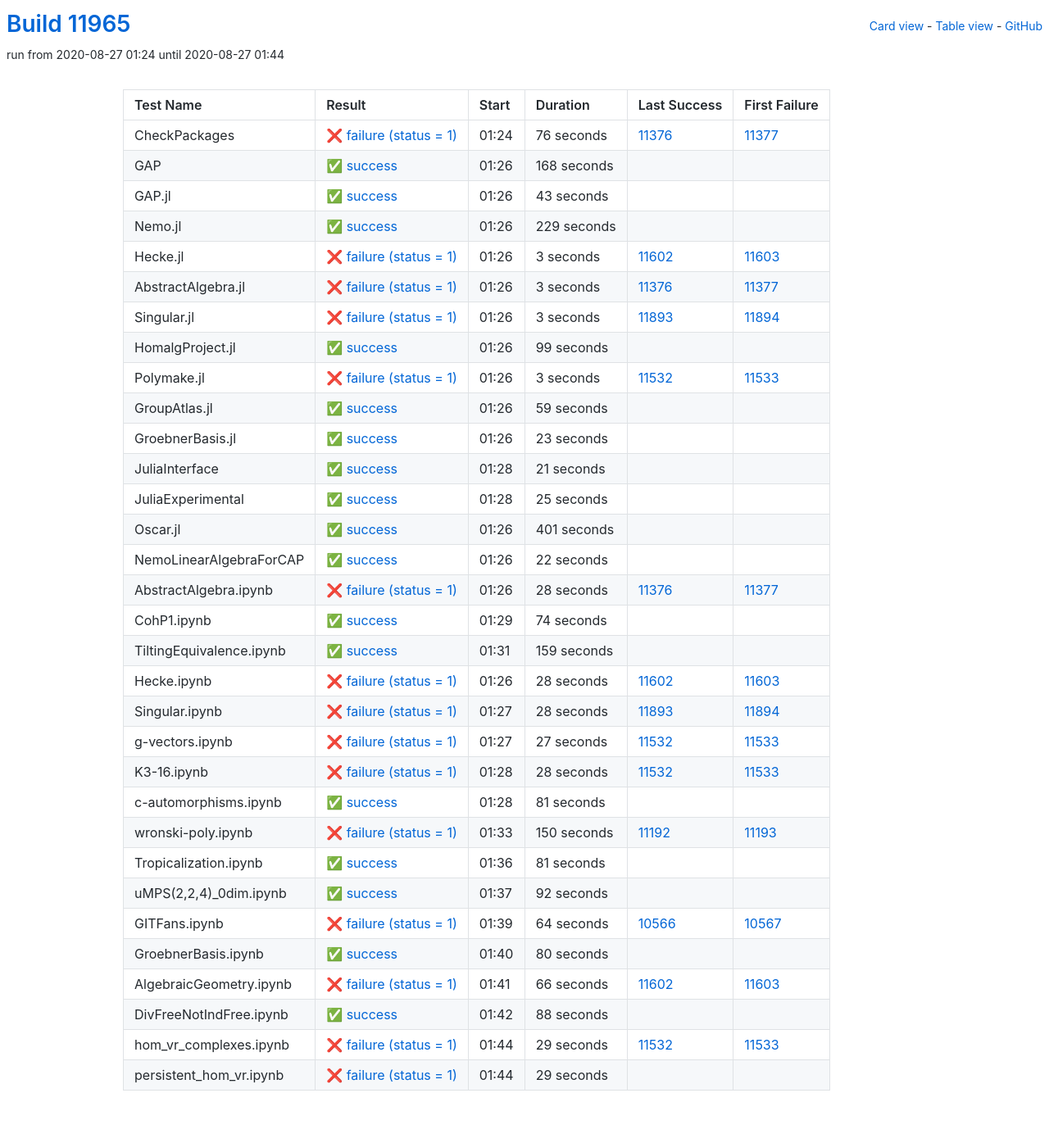
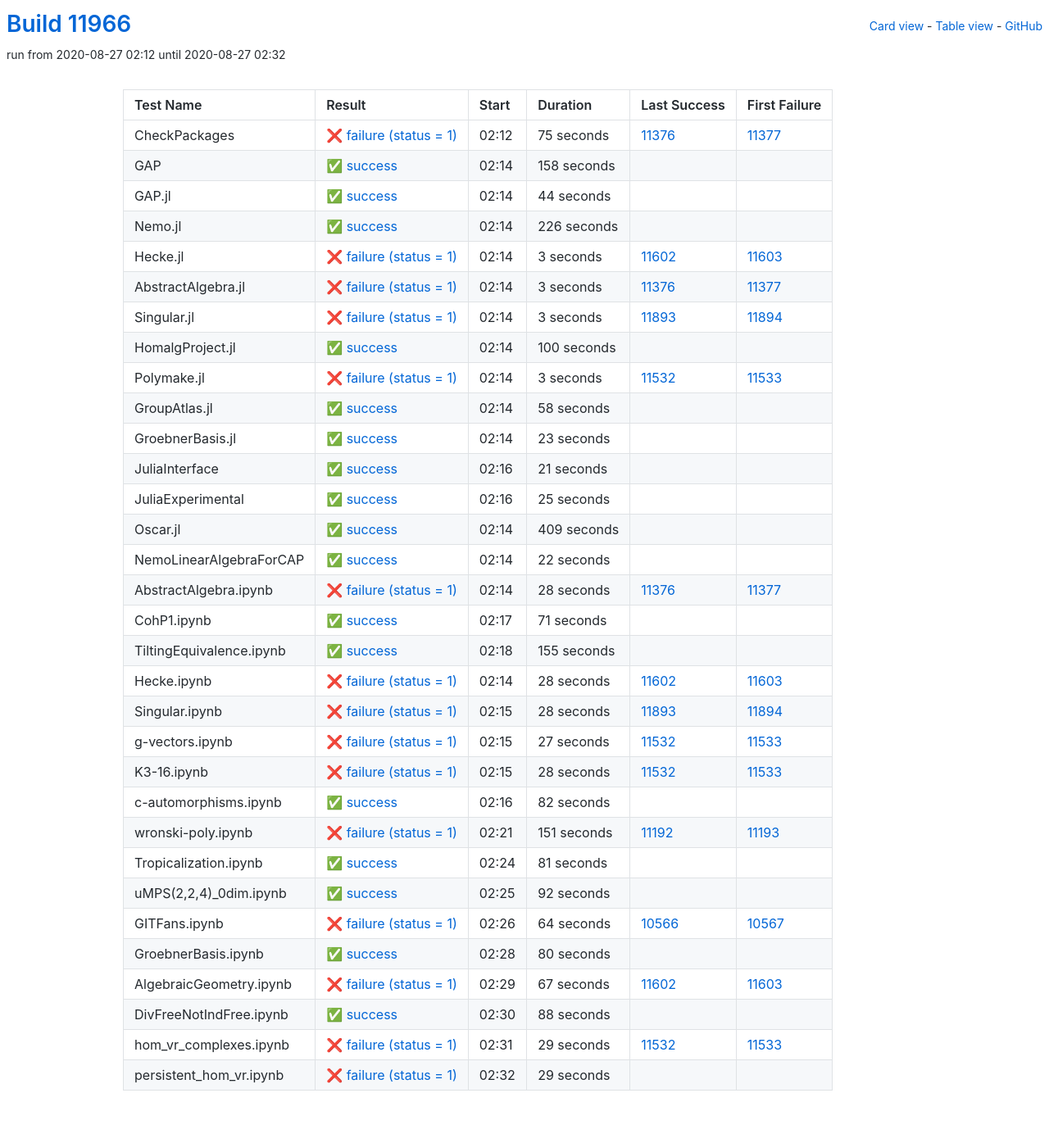
Before and after one commit to oscar-system/oscar-ci-status, a Jekyll site: the page built from table.html, in a window 1280 px wide. Shown: the whole page at 82% size. Built offline with Jekyll 4.4.1, drawn with Linux system fonts in a browser that asks for light colours.

Commit message:
Build #11966

```diff
--- a/_data/ci.yml
+++ b/_data/ci.yml
@@ -1,6 +1,6 @@
 ---
-build: 11965
-build_url: https://oscarci.mathematik.uni-kl.de/job/oscar/11965/
+build: 11966
+build_url: https://oscarci.mathematik.uni-kl.de/job/oscar/11966/
 job: oscar
 organization: oscar-system
 repo: oscar-ci-status
@@ -8,56 +8,56 @@
 tests:
 - name: CheckPackages
   id: checkpackages
-  log: https://oscarci.mathematik.uni-kl.de/job/oscar/11965/artifact/logs/build-11965/CheckPackages.log
-  start: 2020-08-27 01:24
+  log: https://oscarci.mathematik.uni-kl.de/job/oscar/11966/artifact/logs/build-11966/CheckPackages.log
+  start: 2020-08-27 02:12
   success: false
   exitcode: 1
   status: failure
-  duration: 76
+  duration: 75
   last_success: 11376
   last_success_url: https://oscarci.mathematik.uni-kl.de/job/oscar/11376/
   first_failure: 11377
   first_failure_url: https://oscarci.mathematik.uni-kl.de/job/oscar/11377/
 - name: GAP
   id: gap
-  log: https://oscarci.mathematik.uni-kl.de/job/oscar/11965/artifact/logs/build-11965/GAP.log
-  start: 2020-08-27 01:26
+  log: https://oscarci.mathematik.uni-kl.de/job/oscar/11966/artifact/logs/build-11966/GAP.log
+  start: 2020-08-27 02:14
   success: true
   exitcode: 0
   status: success
-  duration: 168
+  duration: 158
   last_success: false
   last_success_url:
   first_failure: false
   first_failure_url:
 - name: GAP.jl
   id: gap-jl
-  log: https://oscarci.mathematik.uni-kl.de/job/oscar/11965/artifact/logs/build-11965/GAP.jl.log
-  start: 2020-08-27 01:26
+  log: https://oscarci.mathematik.uni-kl.de/job/oscar/11966/artifact/logs/build-11966/GAP.jl.log
+  start: 2020-08-27 02:14
   success: true
   exitcode: 0
   status: success
-  duration: 43
+  duration: 44
   last_success: false
   last_success_url:
   first_failure: false
   first_failure_url:
 - name: Nemo.jl
   id: nemo-jl
-  log: https://oscarci.mathematik.uni-kl.de/job/oscar/11965/artifact/logs/build-11965/Nemo.jl.log
-  start: 2020-08-27 01:26
+  log: https://oscarci.mathematik.uni-kl.de/job/oscar/11966/artifact/logs/build-11966/Nemo.jl.log
+  start: 2020-08-27 02:14
   success: true
   exitcode: 0
   status: success
-  duration: 229
+  duration: 226
   last_success: false
   last_success_url:
   first_failure: false
   first_failure_url:
 - name: Hecke.jl
   id: hecke-jl
-  log: https://oscarci.mathematik.uni-kl.de/job/oscar/11965/artifact/logs/build-11965/Hecke.jl.log
-  start: 2020-08-27 01:26
+  log: https://oscarci.mathematik.uni-kl.de/job/oscar/11966/artifact/logs/build-11966/Hecke.jl.log
+  start: 2020-08-27 02:14
   success: false
   exitcode: 1
   status: failure
@@ -68,8 +68,8 @@
   first_failure_url: https://oscarci.mathematik.uni-kl.de/job/oscar/11603/
 - name: AbstractAlgebra.jl
   id: abstractalgebra-jl
-  log: https://oscarci.mathematik.uni-kl.de/job/oscar/11965/artifact/logs/build-11965/AbstractAlgebra.jl.log
-  start: 2020-08-27 01:26
+  log: https://oscarci.mathematik.uni-kl.de/job/oscar/11966/artifact/logs/build-11966/AbstractAlgebra.jl.log
+  start: 2020-08-27 02:14
   success: false
   exitcode: 1
   status: failure
@@ -80,8 +80,8 @@
   first_failure_url: https://oscarci.mathematik.uni-kl.de/job/oscar/11377/
 - name: Singular.jl
   id: singular-jl
-  log: https://oscarci.mathematik.uni-kl.de/job/oscar/11965/artifact/logs/build-11965/Singular.jl.log
-  start: 2020-08-27 01:26
+  log: https://oscarci.mathematik.uni-kl.de/job/oscar/11966/artifact/logs/build-11966/Singular.jl.log
+  start: 2020-08-27 02:14
   success: false
   exitcode: 1
   status: failure
@@ -92,20 +92,20 @@
   first_failure_url: https://oscarci.mathematik.uni-kl.de/job/oscar/11894/
 - name: HomalgProject.jl
   id: homalgproject-jl
-  log: https://oscarci.mathematik.uni-kl.de/job/oscar/11965/artifact/logs/build-11965/HomalgProject.jl.log
-  start: 2020-08-27 01:26
+  log: https://oscarci.mathematik.uni-kl.de/job/oscar/11966/artifact/logs/build-11966/HomalgProject.jl.log
+  start: 2020-08-27 02:14
   success: true
   exitcode: 0
   status: success
-  duration: 99
+  duration: 100
   last_success: false
   last_success_url:
   first_failure: false
   first_failure_url:
 - name: Polymake.jl
   id: polymake-jl
-  log: https://oscarci.mathematik.uni-kl.de/job/oscar/11965/artifact/logs/build-11965/Polymake.jl.log
-  start: 2020-08-27 01:26
+  log: https://oscarci.mathematik.uni-kl.de/job/oscar/11966/artifact/logs/build-11966/Polymake.jl.log
+  start: 2020-08-27 02:14
   success: false
   exitcode: 1
   status: failure
@@ -116,20 +116,20 @@
   first_failure_url: https://oscarci.mathematik.uni-kl.de/job/oscar/11533/
 - name: GroupAtlas.jl
   id: groupatlas-jl
-  log: https://oscarci.mathematik.uni-kl.de/job/oscar/11965/artifact/logs/build-11965/GroupAtlas.jl.log
-  start: 2020-08-27 01:26
+  log: https://oscarci.mathematik.uni-kl.de/job/oscar/11966/artifact/logs/build-11966/GroupAtlas.jl.log
+  start: 2020-08-27 02:14
   success: true
   exitcode: 0
   status: success
-  duration: 59
+  duration: 58
   last_success: false
   last_success_url:
   first_failure: false
   first_failure_url:
 - name: GroebnerBasis.jl
   id: groebnerbasis-jl
-  log: https://oscarci.mathematik.uni-kl.de/job/oscar/11965/artifact/logs/build-11965/GroebnerBasis.jl.log
-  start: 2020-08-27 01:26
+  log: https://oscarci.mathematik.uni-kl.de/job/oscar/11966/artifact/logs/build-11966/GroebnerBasis.jl.log
+  start: 2020-08-27 02:14
   success: true
   exitcode: 0
   status: success
@@ -140,8 +140,8 @@
   first_failure_url:
 - name: JuliaInterface
   id: juliainterface
-  log: https://oscarci.mathematik.uni-kl.de/job/oscar/11965/artifact/logs/build-11965/JuliaInterface.log
-  start: 2020-08-27 01:28
+  log: https://oscarci.mathematik.uni-kl.de/job/oscar/11966/artifact/logs/build-11966/JuliaInterface.log
+  start: 2020-08-27 02:16
   success: true
   exitcode: 0
   status: success
@@ -152,8 +152,8 @@
   first_failure_url:
 - name: JuliaExperimental
   id: juliaexperimental
-  log: https://oscarci.mathematik.uni-kl.de/job/oscar/11965/artifact/logs/build-11965/JuliaExperimental.log
-  start: 2020-08-27 01:28
+  log: https://oscarci.mathematik.uni-kl.de/job/oscar/11966/artifact/logs/build-11966/JuliaExperimental.log
+  start: 2020-08-27 02:16
   success: true
   exitcode: 0
   status: success
@@ -164,20 +164,20 @@
   first_failure_url:
 - name: Oscar.jl
   id: oscar-jl
-  log: https://oscarci.mathematik.uni-kl.de/job/oscar/11965/artifact/logs/build-11965/Oscar.jl.log
-  start: 2020-08-27 01:26
+  log: https://oscarci.mathematik.uni-kl.de/job/oscar/11966/artifact/logs/build-11966/Oscar.jl.log
+  start: 2020-08-27 02:14
   success: true
   exitcode: 0
   status: success
-  duration: 401
+  duration: 409
   last_success: false
   last_success_url:
   first_failure: false
   first_failure_url:
 - name: NemoLinearAlgebraForCAP
   id: nemolinearalgebraforcap
-  log: https://oscarci.mathematik.uni-kl.de/job/oscar/11965/artifact/logs/build-11965/NemoLinearAlgebraForCAP.log
-  start: 2020-08-27 01:26
+  log: https://oscarci.mathematik.uni-kl.de/job/oscar/11966/artifact/logs/build-11966/NemoLinearAlgebraForCAP.log
+  start: 2020-08-27 02:14
   success: true
   exitcode: 0
   status: success
@@ -188,8 +188,8 @@
   first_failure_url:
 - name: AbstractAlgebra.ipynb
   id: abstractalgebra-ipynb
-  log: https://oscarci.mathematik.uni-kl.de/job/oscar/11965/artifact/logs/build-11965/AbstractAlgebra.ipynb.log
-  start: 2020-08-27 01:26
+  log: https://oscarci.mathematik.uni-kl.de/job/oscar/11966/artifact/logs/build-11966/AbstractAlgebra.ipynb.log
+  start: 2020-08-27 02:14
   success: false
   exitcode: 1
   status: failure
@@ -200,32 +200,32 @@
   first_failure_url: https://oscarci.mathematik.uni-kl.de/job/oscar/11377/
 - name: CohP1.ipynb
   id: cohp1-ipynb
-  log: https://oscarci.mathematik.uni-kl.de/job/oscar/11965/artifact/logs/build-11965/CohP1.ipynb.log
-  start: 2020-08-27 01:29
+  log: https://oscarci.mathematik.uni-kl.de/job/oscar/11966/artifact/logs/build-11966/CohP1.ipynb.log
+  start: 2020-08-27 02:17
   success: true
   exitcode: 0
   status: success
-  duration: 74
+  duration: 71
   last_success: false
   last_success_url:
   first_failure: false
   first_failure_url:
 - name: TiltingEquivalence.ipynb
   id: tiltingequivalence-ipynb
-  log: https://oscarci.mathematik.uni-kl.de/job/oscar/11965/artifact/logs/build-11965/TiltingEquivalence.ipynb.log
-  start: 2020-08-27 01:31
+  log: https://oscarci.mathematik.uni-kl.de/job/oscar/11966/artifact/logs/build-11966/TiltingEquivalence.ipynb.log
+  start: 2020-08-27 02:18
   success: true
   exitcode: 0
   status: success
-  duration: 159
+  duration: 155
   last_success: false
   last_success_url:
   first_failure: false
   first_failure_url:
 - name: Hecke.ipynb
   id: hecke-ipynb
-  log: https://oscarci.mathematik.uni-kl.de/job/oscar/11965/artifact/logs/build-11965/Hecke.ipynb.log
-  start: 2020-08-27 01:26
+  log: https://oscarci.mathematik.uni-kl.de/job/oscar/11966/artifact/logs/build-11966/Hecke.ipynb.log
+  start: 2020-08-27 02:14
   success: false
   exitcode: 1
   status: failure
@@ -236,8 +236,8 @@
   first_failure_url: https://oscarci.mathematik.uni-kl.de/job/oscar/11603/
 - name: Singular.ipynb
   id: singular-ipynb
-  log: https://oscarci.mathematik.uni-kl.de/job/oscar/11965/artifact/logs/build-11965/Singular.ipynb.log
-  start: 2020-08-27 01:27
+  log: https://oscarci.mathematik.uni-kl.de/job/oscar/11966/artifact/logs/build-11966/Singular.ipynb.log
+  start: 2020-08-27 02:15
   success: false
   exitcode: 1
   status: failure
@@ -248,8 +248,8 @@
   first_failure_url: https://oscarci.mathematik.uni-kl.de/job/oscar/11894/
 - name: g-vectors.ipynb
   id: g-vectors-ipynb
-  log: https://oscarci.mathematik.uni-kl.de/job/oscar/11965/artifact/logs/build-11965/g-vectors.ipynb.log
-  start: 2020-08-27 01:27
+  log: https://oscarci.mathematik.uni-kl.de/job/oscar/11966/artifact/logs/build-11966/g-vectors.ipynb.log
+  start: 2020-08-27 02:15
   success: false
   exitcode: 1
   status: failure
@@ -260,8 +260,8 @@
   first_failure_url: https://oscarci.mathematik.uni-kl.de/job/oscar/11533/
 - name: K3-16.ipynb
   id: k3-16-ipynb
-  log: https://oscarci.mathematik.uni-kl.de/job/oscar/11965/artifact/logs/build-11965/K3-16.ipynb.log
-  start: 2020-08-27 01:28
+  log: https://oscarci.mathematik.uni-kl.de/job/oscar/11966/artifact/logs/build-11966/K3-16.ipynb.log
+  start: 2020-08-27 02:15
   success: false
   exitcode: 1
   status: failure
@@ -272,32 +272,32 @@
   first_failure_url: https://oscarci.mathematik.uni-kl.de/job/oscar/11533/
 - name: c-automorphisms.ipynb
   id: c-automorphisms-ipynb
-  log: https://oscarci.mathematik.uni-kl.de/job/oscar/11965/artifact/logs/build-11965/c-automorphisms.ipynb.log
-  start: 2020-08-27 01:28
+  log: https://oscarci.mathematik.uni-kl.de/job/oscar/11966/artifact/logs/build-11966/c-automorphisms.ipynb.log
+  start: 2020-08-27 02:16
   success: true
   exitcode: 0
   status: success
-  duration: 81
+  duration: 82
   last_success: false
   last_success_url:
   first_failure: false
   first_failure_url:
 - name: wronski-poly.ipynb
   id: wronski-poly-ipynb
-  log: https://oscarci.mathematik.uni-kl.de/job/oscar/11965/artifact/logs/build-11965/wronski-poly.ipynb.log
-  start: 2020-08-27 01:33
+  log: https://oscarci.mathematik.uni-kl.de/job/oscar/11966/artifact/logs/build-11966/wronski-poly.ipynb.log
+  start: 2020-08-27 02:21
   success: false
   exitcode: 1
   status: failure
-  duration: 150
+  duration: 151
   last_success: 11192
   last_success_url: https://oscarci.mathematik.uni-kl.de/job/oscar/11192/
   first_failure: 11193
   first_failure_url: https://oscarci.mathematik.uni-kl.de/job/oscar/11193/
 - name: Tropicalization.ipynb
   id: tropicalization-ipynb
-  log: https://oscarci.mathematik.uni-kl.de/job/oscar/11965/artifact/logs/build-11965/Tropicalization.ipynb.log
-  start: 2020-08-27 01:36
+  log: https://oscarci.mathematik.uni-kl.de/job/oscar/11966/artifact/logs/build-11966/Tropicalization.ipynb.log
+  start: 2020-08-27 02:24
   success: true
   exitcode: 0
   status: success
@@ -308,8 +308,8 @@
   first_failure_url:
 - name: uMPS(2,2,4)_0dim.ipynb
   id: umps-2-2-4-0dim-ipynb
-  log: https://oscarci.mathematik.uni-kl.de/job/oscar/11965/artifact/logs/build-11965/uMPS-2-2-4-_0dim.ipynb.log
-  start: 2020-08-27 01:37
+  log: https://oscarci.mathematik.uni-kl.de/job/oscar/11966/artifact/logs/build-11966/uMPS-2-2-4-_0dim.ipynb.log
+  start: 2020-08-27 02:25
   success: true
   exitcode: 0
   status: success
@@ -320,8 +320,8 @@
   first_failure_url:
 - name: GITFans.ipynb
   id: gitfans-ipynb
-  log: https://oscarci.mathematik.uni-kl.de/job/oscar/11965/artifact/logs/build-11965/GITFans.ipynb.log
-  start: 2020-08-27 01:39
+  log: https://oscarci.mathematik.uni-kl.de/job/oscar/11966/artifact/logs/build-11966/GITFans.ipynb.log
+  start: 2020-08-27 02:26
   success: false
   exitcode: 1
   status: failure
@@ -332,8 +332,8 @@
   first_failure_url: https://oscarci.mathematik.uni-kl.de/job/oscar/10567/
 - name: GroebnerBasis.ipynb
   id: groebnerbasis-ipynb
-  log: https://oscarci.mathematik.uni-kl.de/job/oscar/11965/artifact/logs/build-11965/GroebnerBasis.ipynb.log
-  start: 2020-08-27 01:40
+  log: https://oscarci.mathematik.uni-kl.de/job/oscar/11966/artifact/logs/build-11966/GroebnerBasis.ipynb.log
+  start: 2020-08-27 02:28
   success: true
   exitcode: 0
   status: success
@@ -344,20 +344,20 @@
   first_failure_url:
 - name: AlgebraicGeometry.ipynb
   id: algebraicgeometry-ipynb
-  log: https://oscarci.mathematik.uni-kl.de/job/oscar/11965/artifact/logs/build-11965/AlgebraicGeometry.ipynb.log
-  start: 2020-08-27 01:41
+  log: https://oscarci.mathematik.uni-kl.de/job/oscar/11966/artifact/logs/build-11966/AlgebraicGeometry.ipynb.log
+  start: 2020-08-27 02:29
   success: false
   exitcode: 1
   status: failure
-  duration: 66
+  duration: 67
   last_success: 11602
   last_success_url: https://oscarci.mathematik.uni-kl.de/job/oscar/11602/
   first_failure: 11603
   first_failure_url: https://oscarci.mathematik.uni-kl.de/job/oscar/11603/
 - name: DivFreeNotIndFree.ipynb
   id: divfreenotindfree-ipynb
-  log: https://oscarci.mathematik.uni-kl.de/job/oscar/11965/artifact/logs/build-11965/DivFreeNotIndFree.ipynb.log
-  start: 2020-08-27 01:42
+  log: https://oscarci.mathematik.uni-kl.de/job/oscar/11966/artifact/logs/build-11966/DivFreeNotIndFree.ipynb.log
+  start: 2020-08-27 02:30
   success: true
   exitcode: 0
   status: success
@@ -368,8 +368,8 @@
   first_failure_url:
 - name: hom_vr_complexes.ipynb
   id: hom-vr-complexes-ipynb
-  log: https://oscarci.mathematik.uni-kl.de/job/oscar/11965/artifact/logs/build-11965/hom_vr_complexes.ipynb.log
-  start: 2020-08-27 01:44
+  log: https://oscarci.mathematik.uni-kl.de/job/oscar/11966/artifact/logs/build-11966/hom_vr_complexes.ipynb.log
+  start: 2020-08-27 02:31
   success: false
   exitcode: 1
   status: failure
@@ -380,8 +380,8 @@
   first_failure_url: https://oscarci.mathematik.uni-kl.de/job/oscar/11533/
 - name: persistent_hom_vr.ipynb
   id: persistent-hom-vr-ipynb
-  log: https://oscarci.mathematik.uni-kl.de/job/oscar/11965/artifact/logs/build-11965/persistent_hom_vr.ipynb.log
-  start: 2020-08-27 01:44
+  log: https://oscarci.mathematik.uni-kl.de/job/oscar/11966/artifact/logs/build-11966/persistent_hom_vr.ipynb.log
+  start: 2020-08-27 02:32
   success: false
   exitcode: 1
   status: failure
```
Also changed, not shown: README.md.
